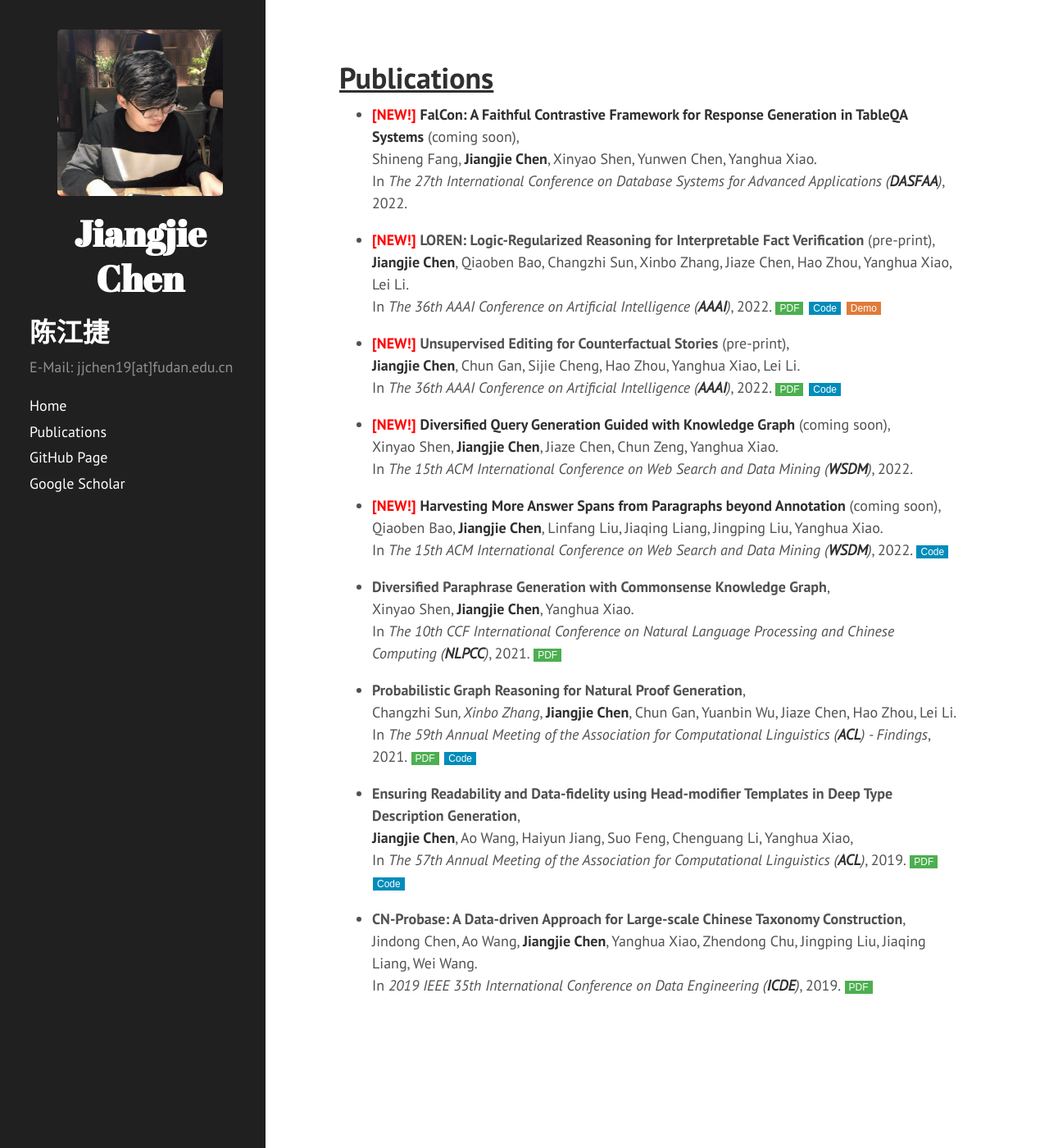
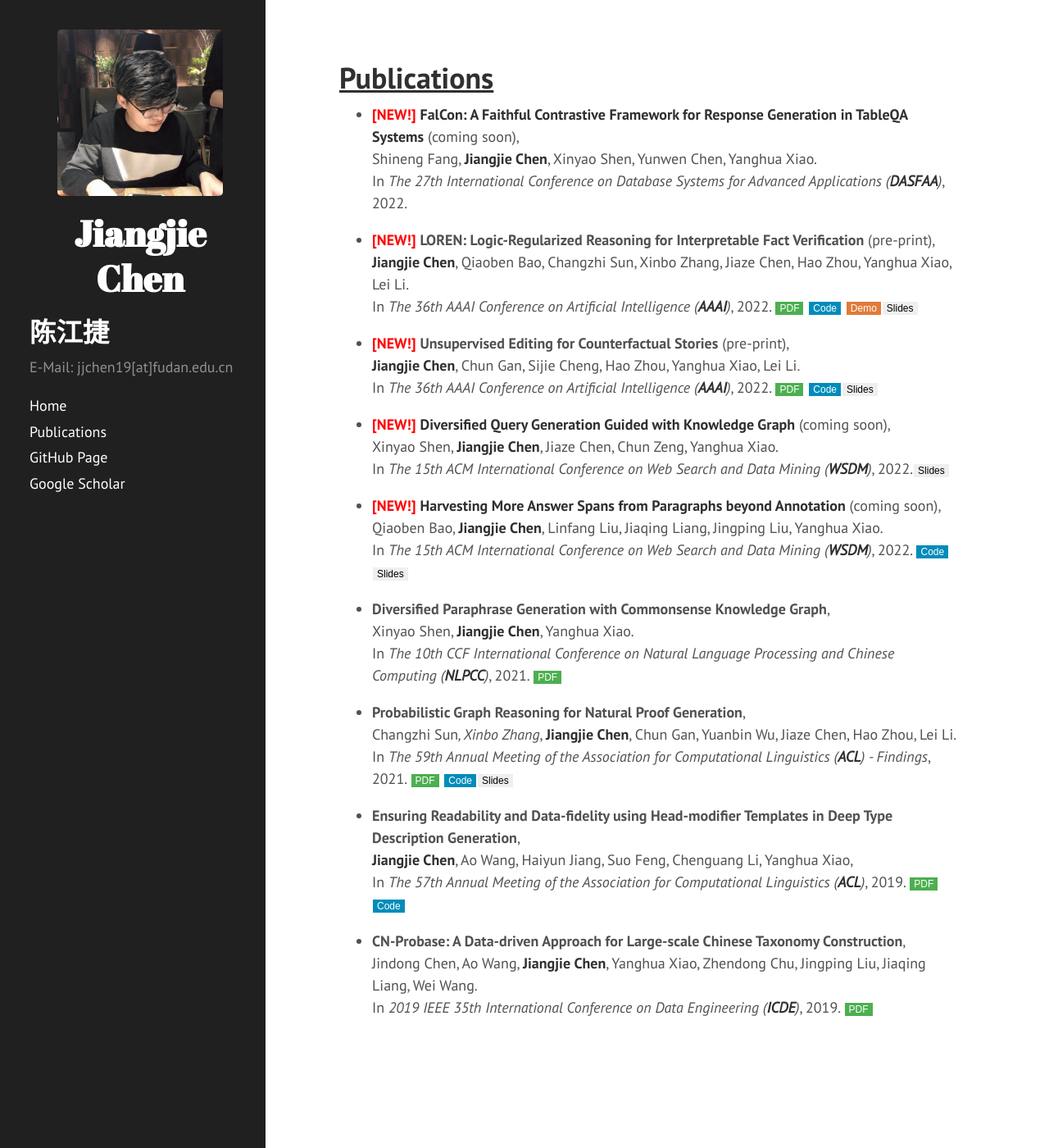
Before and after one commit to jiangjiechen/jiangjiechen.github.io, a Jekyll site: the page built from publications.md, in a window 1280 px wide and 1400 px high. Shown: the whole window at 82% size. Built offline with Jekyll 4.4.1, drawn with Linux system fonts in a browser that asks for light colours.

Commit message:
add slides

```diff
--- a/publications.md
+++ b/publications.md
@@ -13,25 +13,25 @@ In *The 27th International Conference on Database Systems for Advanced Applicati
 In *The 36th AAAI Conference on Artificial Intelligence (**AAAI**)*, 2022.
 <button type="button" class="button button1"><a class="conf" target="_blank" href="https://arxiv.org/abs/2012.13577">PDF</a></button>
 <button type="button" class="button button2"><a class="conf" target="_blank" href="https://github.com/jiangjiechen/LOREN/">Code</a></button>
-<button type="button" class="button button3"><a class="conf" target="_blank" href="https://huggingface.co/spaces/Jiangjie/loren-fact-checking">Demo</a></button>
+<button type="button" class="button button3"><a class="conf" target="_blank" href="https://huggingface.co/spaces/Jiangjie/loren-fact-checking">Demo</a></button><button type="button" class="button button4"><a class="conf" target="_blank" href="https://jiangjiechen.github.io/slides/AAAI22-loren.pdf">Slides</a></button>
 
 
 - **<font color=red>[NEW!]</font>** <a class="conf" target="_blank" href="https://arxiv.org/abs/2112.05417">**Unsupervised Editing for Counterfactual Stories**</a> (pre-print),
 **Jiangjie Chen**, Chun Gan, Sijie Cheng, Hao Zhou, Yanghua Xiao, Lei Li.
 In *The 36th AAAI Conference on Artificial Intelligence (**AAAI**)*, 2022.
 <button type="button" class="button button1"><a class="conf" target="_blank" href="https://arxiv.org/abs/2112.05417">PDF</a></button>
-<button type="button" class="button button2"><a class="conf" target="_blank" href="https://github.com/jiangjiechen/EDUCAT/">Code</a></button>
+<button type="button" class="button button2"><a class="conf" target="_blank" href="https://github.com/jiangjiechen/EDUCAT/">Code</a></button><button type="button" class="button button4"><a class="conf" target="_blank" href="https://jiangjiechen.github.io/slides/AAAI22-educat.pdf">Slides</a></button>
 
 
 - **<font color=red>[NEW!]</font>** **Diversified Query Generation Guided with Knowledge Graph** (coming soon),
 Xinyao Shen, **Jiangjie Chen**, Jiaze Chen, Chun Zeng, Yanghua Xiao.
-In *The 15th ACM International Conference on Web Search and Data Mining (**WSDM**)*, 2022.
+In *The 15th ACM International Conference on Web Search and Data Mining (**WSDM**)*, 2022.<button type="button" class="button button4"><a class="conf" target="_blank" href="https://jiangjiechen.github.io/slides/WSDM22-kedy.pdf">Slides</a></button>
 
 
 - **<font color=red>[NEW!]</font>** **Harvesting More Answer Spans from Paragraphs beyond Annotation** (coming soon),
 Qiaoben Bao, **Jiangjie Chen**, Linfang Liu, Jiaqing Liang, Jingping Liu, Yanghua Xiao.
 In *The 15th ACM International Conference on Web Search and Data Mining (**WSDM**)*, 2022.
-<button type="button" class="button button2"><a class="conf" target="_blank" href="https://github.com/iambabao/SCOPE">Code</a></button>
+<button type="button" class="button button2"><a class="conf" target="_blank" href="https://github.com/iambabao/SCOPE">Code</a></button><button type="button" class="button button4"><a class="conf" target="_blank" href="https://jiangjiechen.github.io/slides/WSDM22-scope.key">Slides</a></button>
 
 
 - <a class="conf" target="_blank" href="https://link.springer.com/chapter/10.1007%2F978-3-030-88480-2_28">**Diversified Paraphrase Generation with Commonsense Knowledge Graph**</a>,
@@ -39,11 +39,12 @@ Xinyao Shen, **Jiangjie Chen**, Yanghua Xiao.
 In *The 10th CCF International Conference on Natural Language Processing and Chinese Computing (**NLPCC**)*, 2021.
 <button type="button" class="button button1"><a class="conf" target="_blank" href="https://link.springer.com/chapter/10.1007%2F978-3-030-88480-2_28">PDF</a></button>
 
+
 - <a class="conf" target="_blank" href="https://aclanthology.org/2021.findings-acl.277">**Probabilistic Graph Reasoning for Natural Proof Generation**</a>,
 Changzhi Sun*, Xinbo Zhang*, **Jiangjie Chen**, Chun Gan, Yuanbin Wu, Jiaze Chen, Hao Zhou, Lei Li.
 In *The 59th Annual Meeting of the Association for Computational Linguistics (**ACL**) - Findings*, 2021.
 <button type="button" class="button button1"><a class="conf" target="_blank" href="https://aclanthology.org/2021.findings-acl.277">PDF</a></button>
-<button type="button" class="button button2"><a class="conf" target="_blank" href="https://github.com/changzhisun/PRobr/">Code</a></button>
+<button type="button" class="button button2"><a class="conf" target="_blank" href="https://github.com/changzhisun/PRobr/">Code</a></button><button type="button" class="button button4"><a class="conf" target="_blank" href="https://jiangjiechen.github.io/slides/ACL21-findings-probr.pdf">Slides</a></button>
 
 
 - <a class="conf" target="_blank" href="https://aclanthology.org/P19-1196">**Ensuring Readability and Data-fidelity using Head-modifier Templates in Deep Type Description Generation**</a>,
```
Also changed, not shown: 5 other files.
